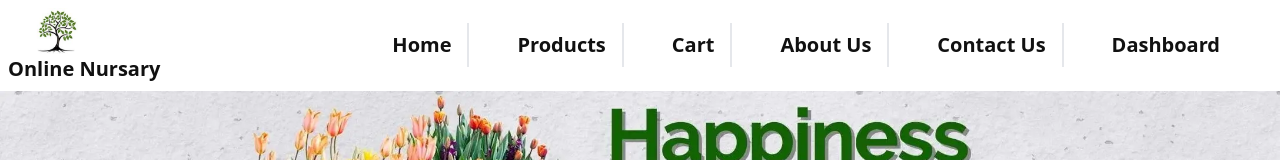
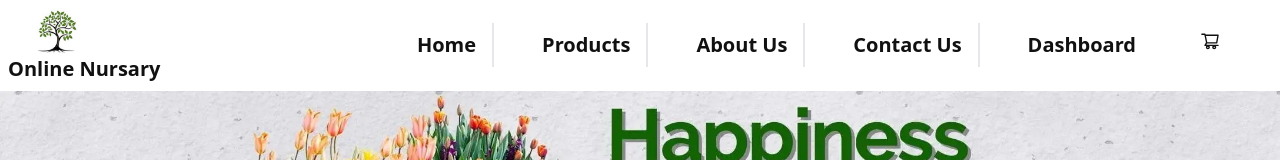
Before and after one commit to AmhjadKhan/Online-nursary-Frontend, a React (Vite) app: page / in a window 1280 px wide. Shown: the top 160 px of the page. Built offline with nearby package versions, Linux system fonts and the light colour scheme; no server answers.

Commit message:
cart logo added?

```diff
--- a/src/components/ui/Header.tsx
+++ b/src/components/ui/Header.tsx
@@ -1,6 +1,8 @@
 import { useState } from "react";
 import { Link } from "react-router-dom";
 import Logo from "../../assets/images/images.jfif";
+import { ShoppingCartOutlined } from "@ant-design/icons"; // Import the cart icon
+
 
 const Header = () => {
   const [click, setClick] = useState(false);
@@ -73,9 +75,6 @@ const Header = () => {
               <Link to="/products">Products</Link>
             </li>
             <li className="text-xl border-r-2 font-bold text-[#111111] mr-8">
-              <Link to="/cart">Cart</Link>
-            </li>
-            <li className="text-xl border-r-2 font-bold text-[#111111] mr-8">
               <Link to="/about-us">About Us</Link>
             </li>
             <li className="text-xl border-r-2 font-bold text-[#111111] mr-8">
@@ -83,6 +82,9 @@ const Header = () => {
             </li>
             <li className="text-xl font-bold text-[#111111] mr-8">
               <Link to="/dashboard">Dashboard</Link>
+            </li>
+            <li className="text-xl font-bold text-[#111111] mr-8">
+              <Link to="/cart"><ShoppingCartOutlined /></Link>
             </li>
           </ul>
         </div>
```
